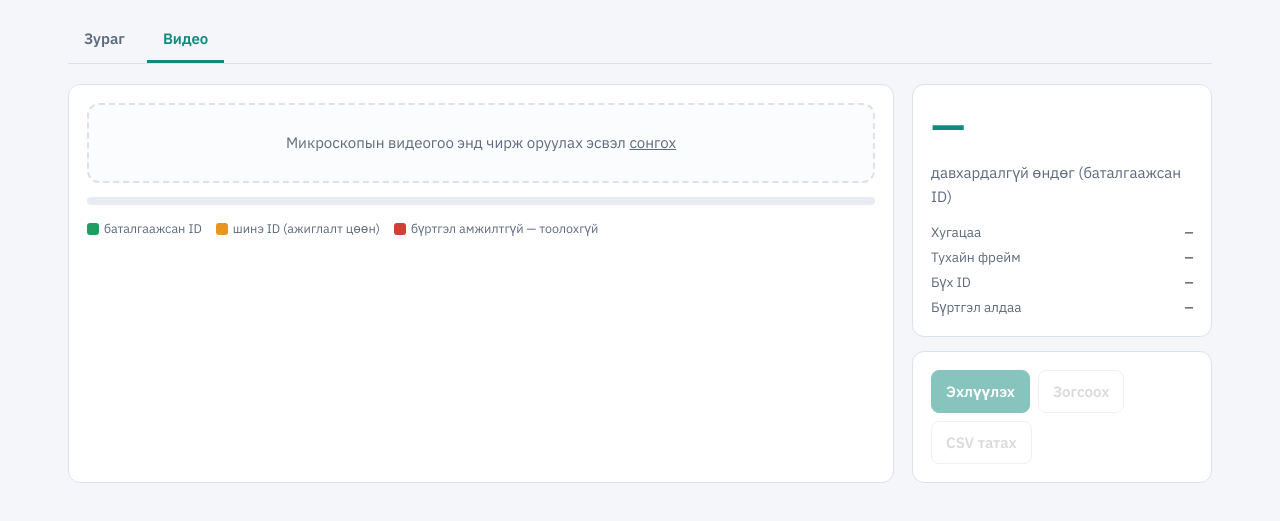
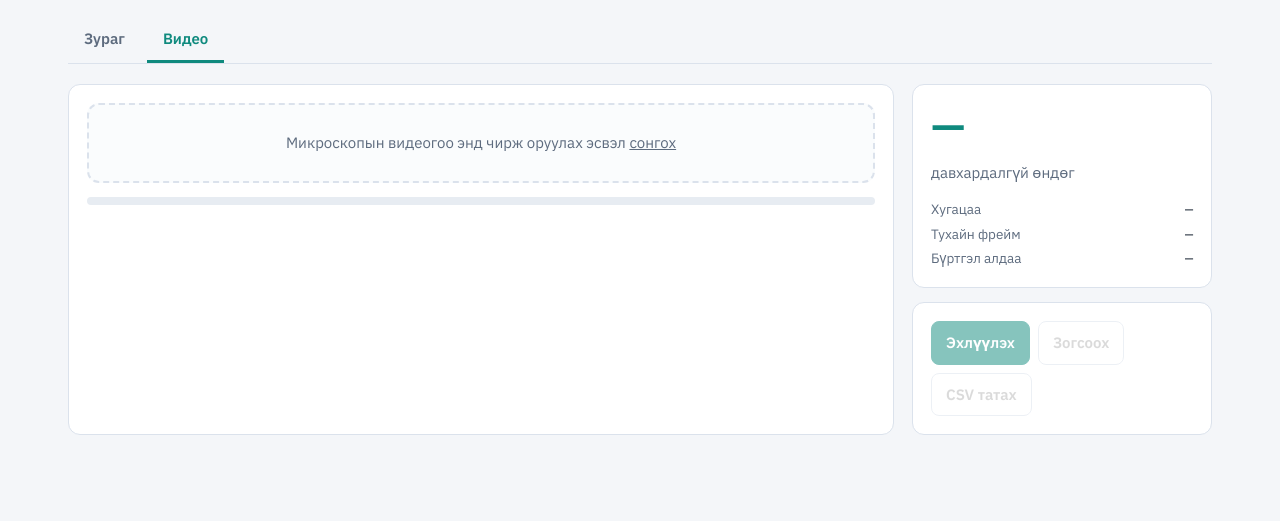
Before and after one commit to narkhanbna-cloud/ev-egg-counter, a plain HTML site: page index.html in a window 1280 px wide. Both pictures are taken after a click on the button "Видео". Shown: the part 107-628 px from the top of the page. Drawn offline with Linux system fonts and the light colour scheme; a script that the page names is missing.

Commit message:
Hide video legend and ID stats

```diff
--- a/index.html
+++ b/index.html
@@ -82,12 +82,12 @@ footer{font-size:12.5px;color:var(--muted)}
       <video id="video" muted playsinline class="hidden"></video>
       <canvas class="view hidden" id="vcanvas"></canvas>
       <div class="bar" id="vbarWrap"><i id="vbar"></i></div>
-      <div class="legend"><span><i style="background:#1f9d63"></i>баталгаажсан ID</span><span><i style="background:#e8961f"></i>шинэ ID (ажиглалт цөөн)</span><span><i style="background:#cf3f35"></i>бүртгэл амжилтгүй — тоолохгүй</span></div>
+      <div class="legend hidden"><span><i style="background:#1f9d63"></i>баталгаажсан ID</span><span><i style="background:#e8961f"></i>шинэ ID (ажиглалт цөөн)</span><span><i style="background:#cf3f35"></i>бүртгэл амжилтгүй — тоолохгүй</span></div>
       <canvas class="view hidden" id="vchart" width="900" height="260"></canvas>
     </div>
     <div class="side">
-      <div class="card"><div class="big" id="vcount">—</div><div style="color:var(--muted)">давхардалгүй өндөг (баталгаажсан ID)</div>
-        <div class="kv"><span>Хугацаа</span><span id="vt">—</span><span>Тухайн фрейм</span><span id="vvis">—</span><span>Бүх ID</span><span id="vall">—</span><span>Бүртгэл алдаа</span><span id="vfail">—</span><span class="hidden">Харьцуулалт</span><span class="hidden" id="vref">—</span></div></div>
+      <div class="card"><div class="big" id="vcount">—</div><div style="color:var(--muted)">давхардалгүй өндөг</div>
+        <div class="kv"><span>Хугацаа</span><span id="vt">—</span><span>Тухайн фрейм</span><span id="vvis">—</span><span class="hidden">Бүх ID</span><span class="hidden" id="vall">—</span><span>Бүртгэл алдаа</span><span id="vfail">—</span><span class="hidden">Харьцуулалт</span><span class="hidden" id="vref">—</span></div></div>
       <div class="card">
         <label class="hidden">Итгэлийн босго <b id="vconfv">0.60</b><input type="range" id="vconf" min="0.25" max="0.95" step="0.01" value="0.60"></label>
         <label class="hidden">Томруулалт (харах талбай) <b id="vupv">1.0×</b><input type="range" id="vup" min="1" max="3" step="0.5" value="1"></label>
```
